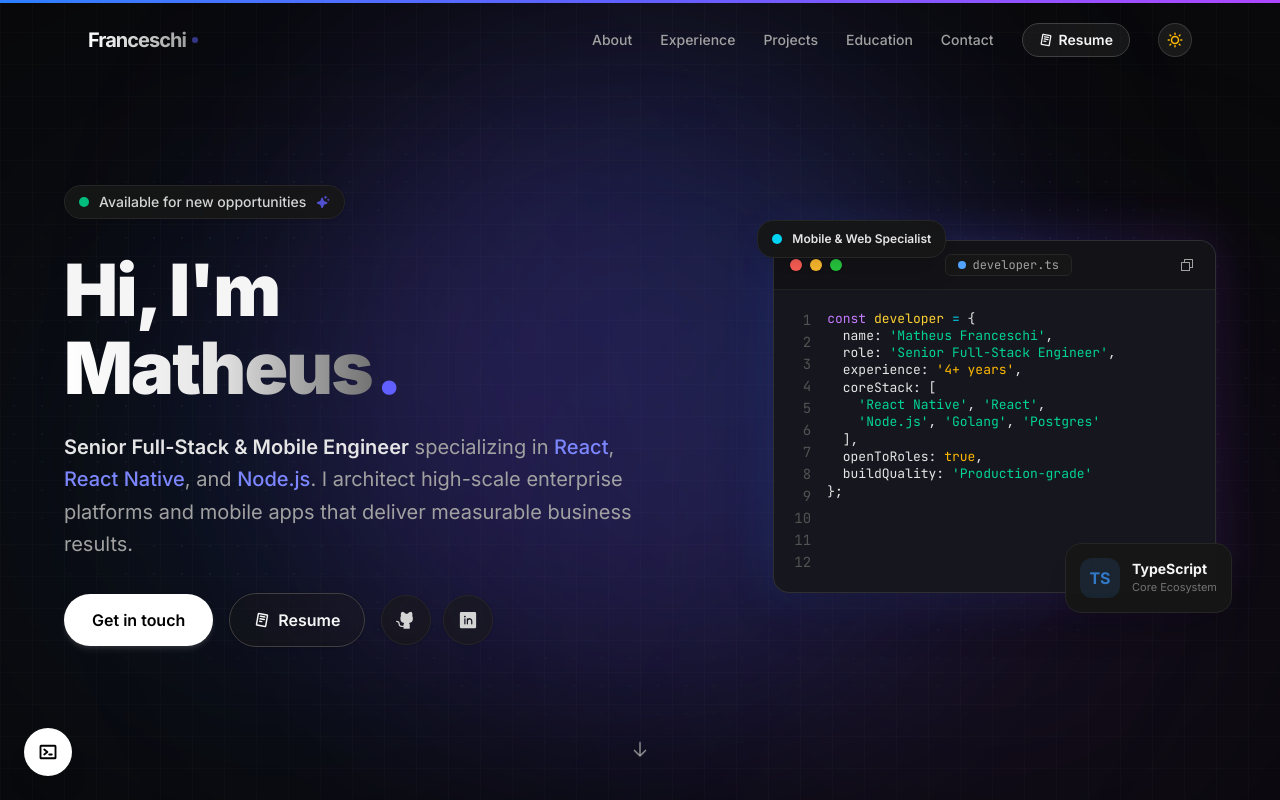
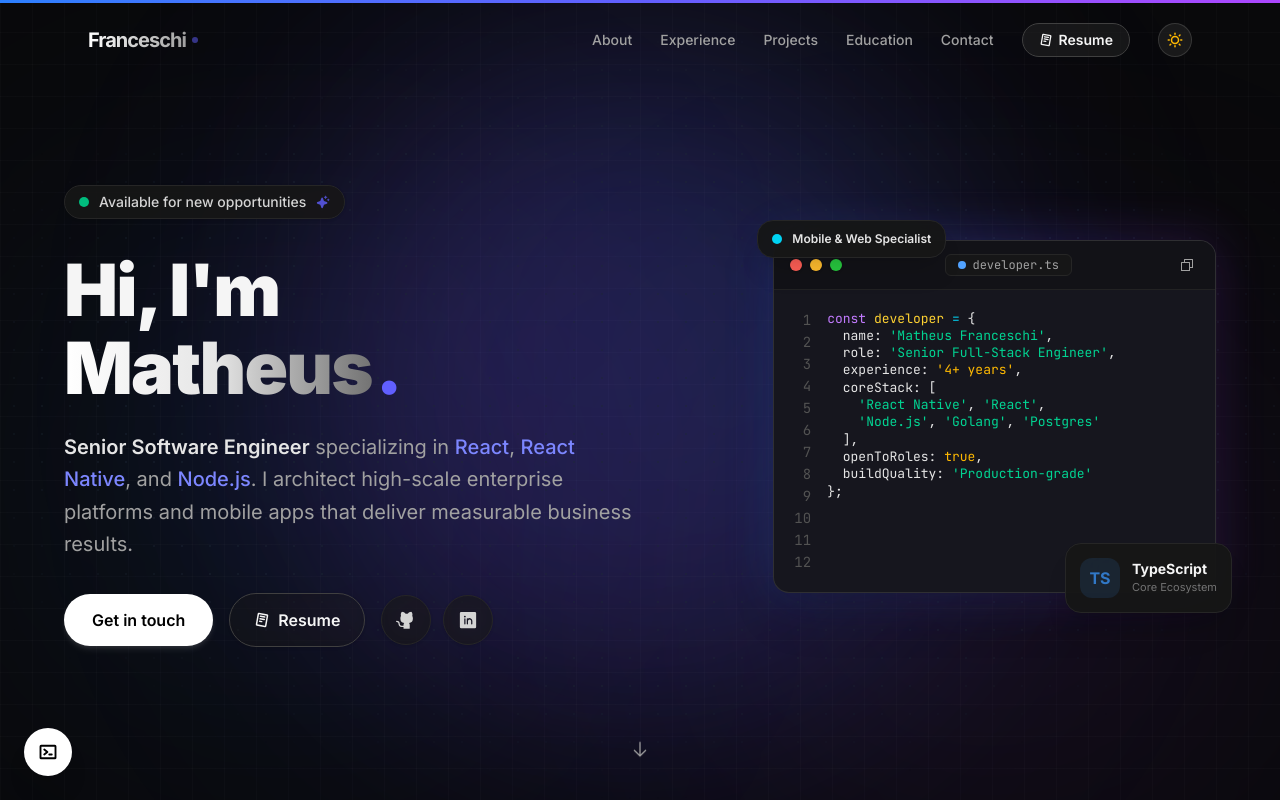
Before and after one commit to franceschimatheus/portfolio, a React (Vite) app: page / in a window 1280 px wide. Shown: the top 800 px of the page. Built offline with nearby package versions, Linux system fonts and the light colour scheme.

Commit message:
feat: improve portfolio title

```diff
--- a/src/components/Hero.tsx
+++ b/src/components/Hero.tsx
@@ -100,7 +100,7 @@ export function Hero() {
             className="text-lg md:text-xl text-neutral-600 dark:text-neutral-400 mb-8 max-w-xl leading-relaxed"
           >
             <span className="font-semibold text-neutral-900 dark:text-neutral-200">
-              Senior Full-Stack & Mobile Engineer
+              Senior Software Engineer
             </span>{' '}
             specializing in <span className="text-indigo-600 dark:text-indigo-400 font-medium">React</span>,{' '}
             <span className="text-indigo-600 dark:text-indigo-400 font-medium">React Native</span>, and{' '}
```
Also changed, not shown: 1 other file (tests, documents, lock files or other folders).
